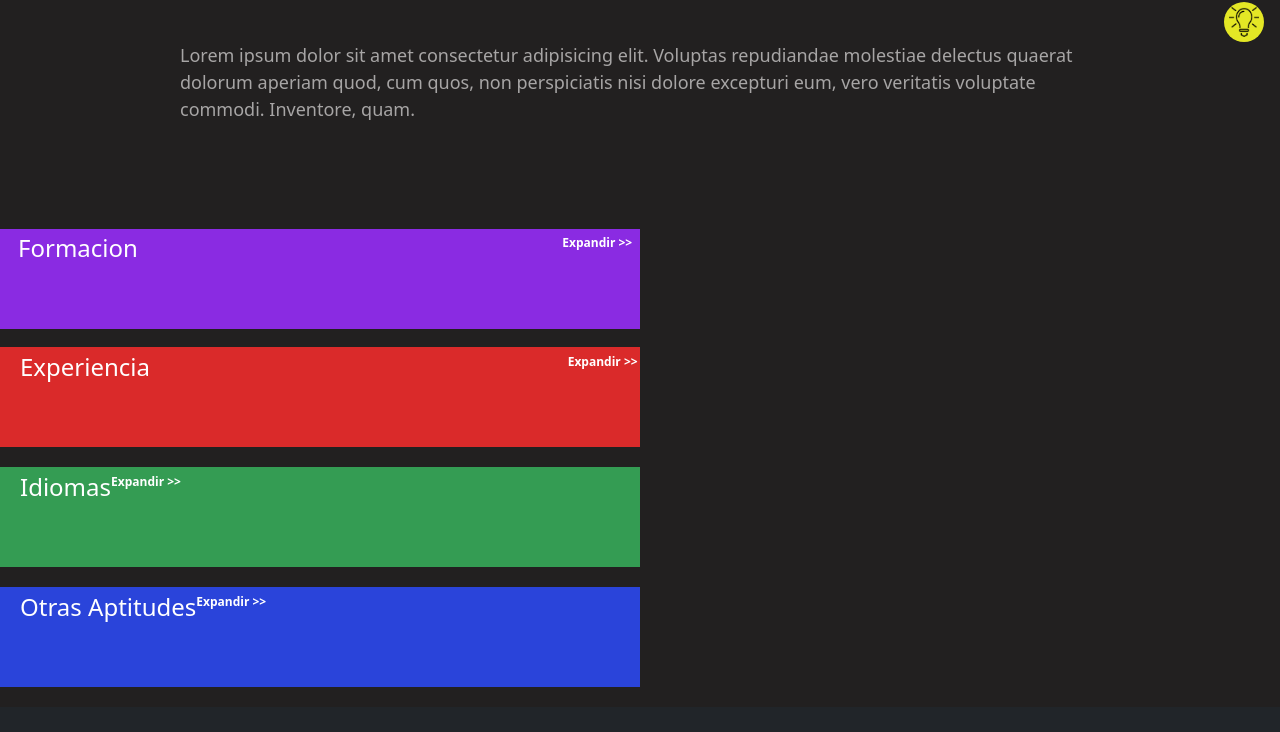
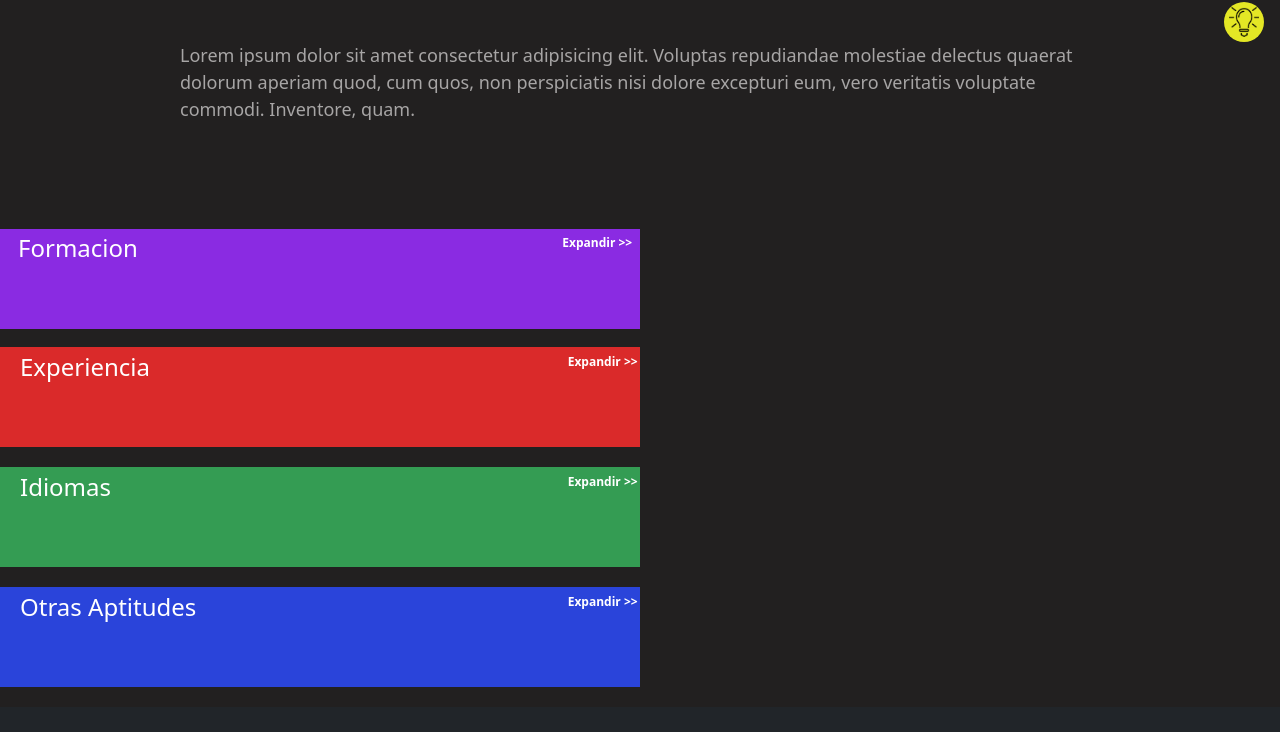
Before and after one commit to alexisKrenz/ticmas-proyectoFinal, a plain HTML site: page index.html in a window 1280 px wide. Shown: the part 62-794 px from the top of the page. Drawn offline with nearby package versions, Linux system fonts and the light colour scheme; no server answers.

Commit message:
Update styles.css

```diff
--- a/styles.css
+++ b/styles.css
@@ -79,6 +79,7 @@
   .seccion-idiomas {
 
     display: flex;
+    justify-content: space-between;
     height: 100px;
     width: 50%;
     background-color: #349c53;
@@ -105,6 +106,7 @@
 
   .seccion-otros {
     display: flex;
+    justify-content: space-between;
     height: 100px;
     width: 50%;
     background-color: #2a44da;
```
